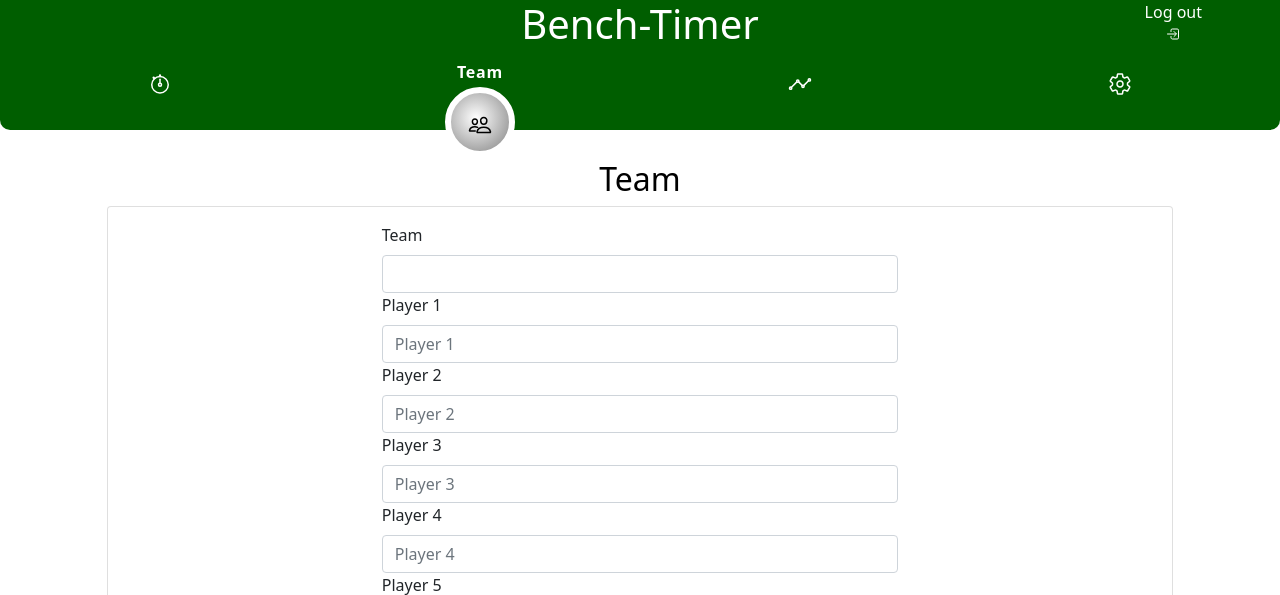
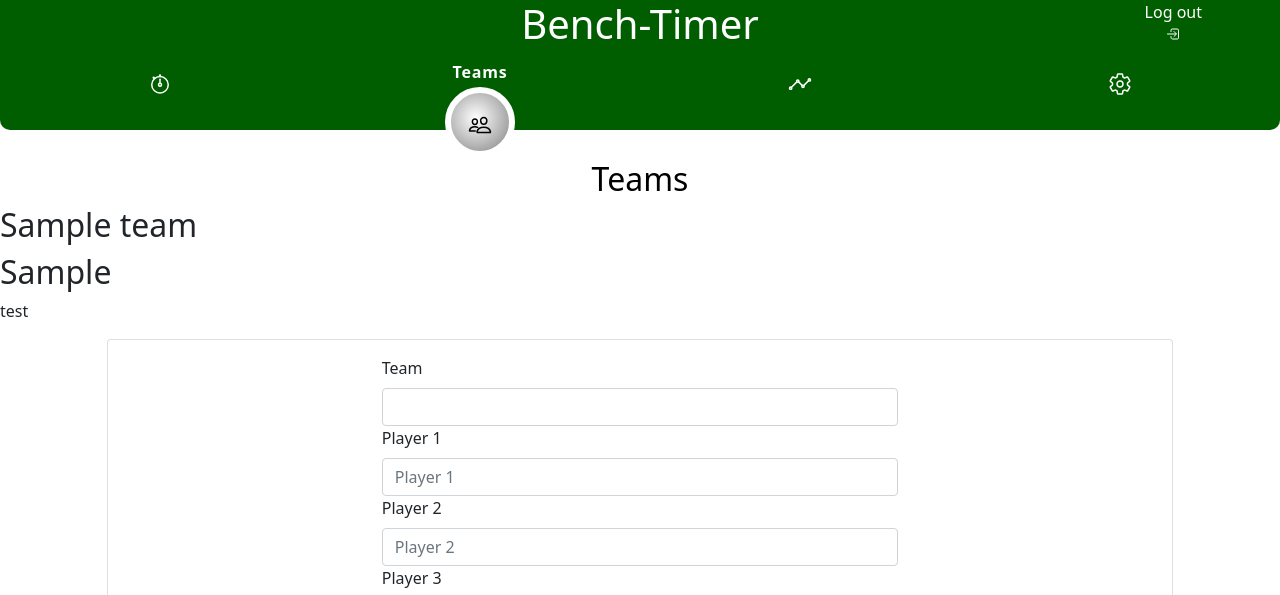
Before and after one commit to pjdijxhoorn/Bench-Timer, a Flask app: page /team in a window 1280 px wide. Shown: the top 595 px of the page. Run offline with Flask 2, Linux system fonts and the light colour scheme; the visitor is signed in with stand-in values (Sample User, id 1); a database or web service that is not in the repository returns one stand-in record (values such as "Sample title"); some libraries are stand-ins or nearby versions.

Commit message:
finnished functionality of add team form

```diff
--- a/app.py
+++ b/app.py
@@ -99,7 +99,7 @@ def stopwatch():
     return render_template("stopwatch.html")
 
 
-@app.route("/team")
+@app.route("/team", methods=["GET", "POST"])
 def team():
     if request.method == "POST":
         # gets all the info from the form and creates a team
@@ -124,12 +124,15 @@ def team():
             "created_by": session["user"]
         }
 
-        # inserts the recipe
+        # inserts the team
         mongo.db.teams.insert_one(newteam)
         flash("team Successfully Added")
         return redirect(url_for("team"))
 
-    return render_template("team.html")
+    userTeam = mongo.db.teams.find(
+        {"created_by": session["user"]})
+
+    return render_template("team.html", userTeam=userTeam)
 
 
 @app.route("/results")
--- a/templates/base.html
+++ b/templates/base.html
@@ -68,7 +68,7 @@
             <li class="list" id="team">
                 <a href="{{ url_for('team') }}">
 
-                    <span class="text">Team</span>
+                    <span class="text">Teams</span>
                     <span class="icon">
                         <ion-icon name="people-outline"></ion-icon>
                     </span>
--- a/templates/team.html
+++ b/templates/team.html
@@ -1,7 +1,13 @@
 {% extends "base.html"%}
 {% block content %}
 
-<h2 class="text-center text-black">Team</h2>
+<h2 class="text-center text-black">Teams</h2>
+
+{% for team in userTeam %}
+<h2>{{team.teamName}}</h2>
+<h2>{{team.player2}}</h2>
+<p>test</p>
+{% endfor %}
 
 <div class="row g-0 form-block">
     <div class="card col-10 offset-1">
```
